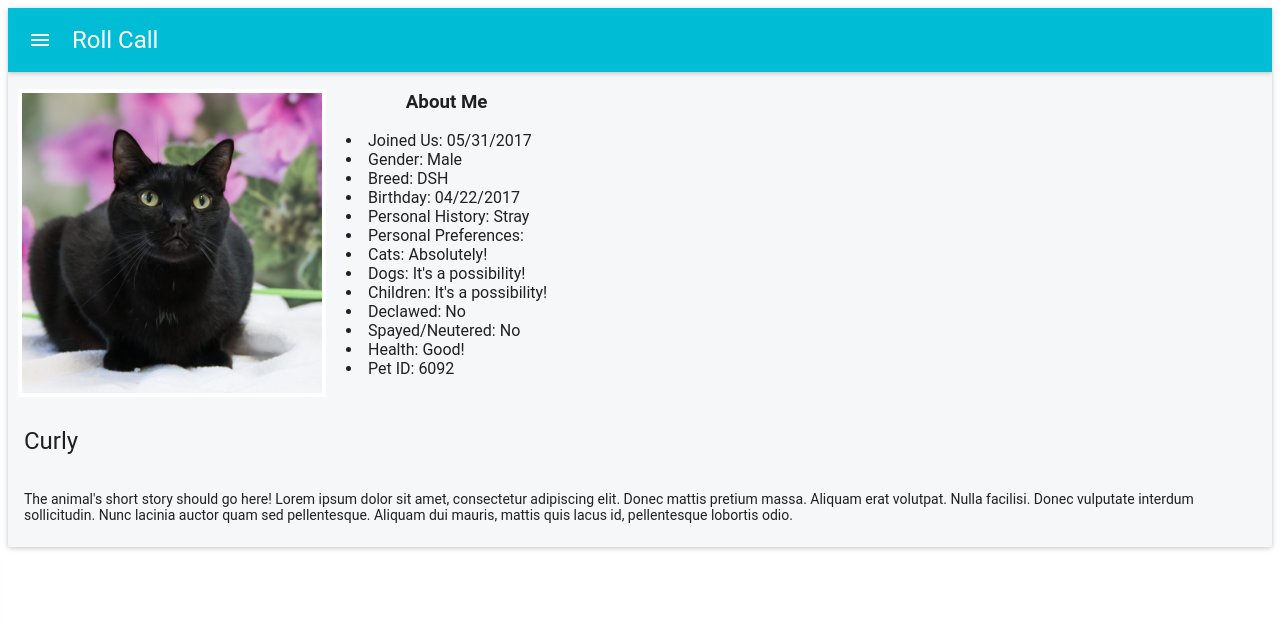
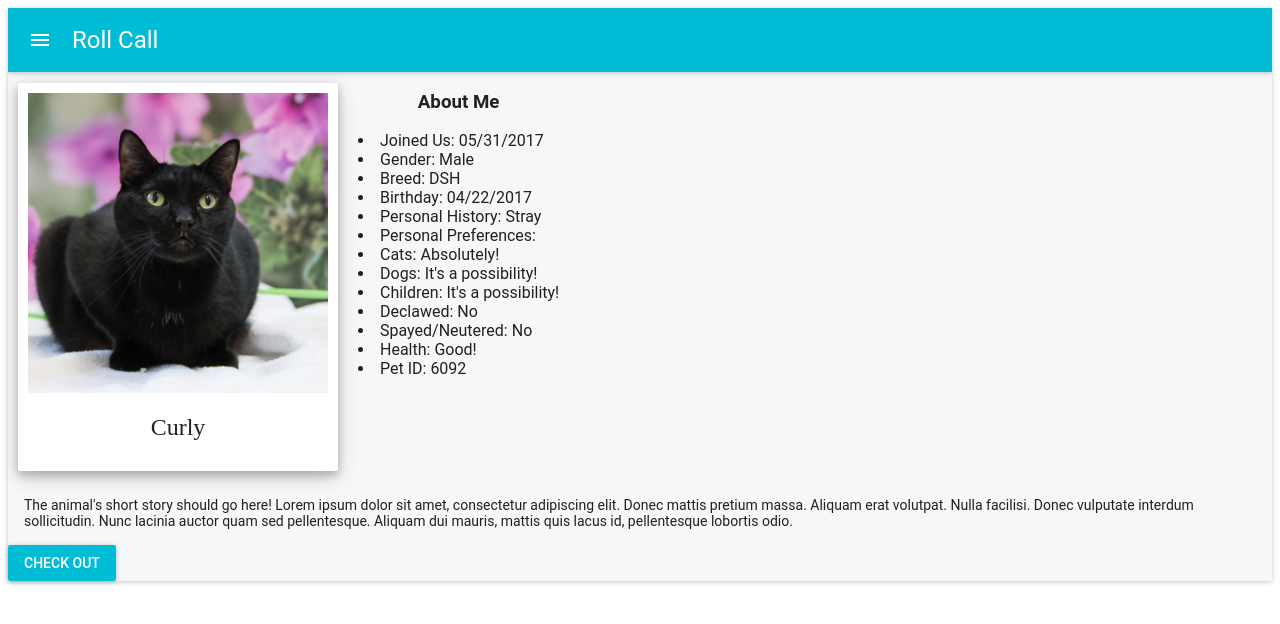
Before and after one commit to LyDawei/RollCall, a React (Create React App) app: page / in a window 1280 px wide. Shown: the top 624 px of the page. Built offline with nearby package versions, Linux system fonts and the light colour scheme.

Commit message:
Style changes, getting started on button to be built.

```diff
--- a/src/components/AnimalBio.jsx
+++ b/src/components/AnimalBio.jsx
@@ -3,14 +3,14 @@ import React, { Component } from 'react';
 
 var animalBio = {
   display: 'table-cell',
-  'vertical-align': 'text-top'
+  verticalAlign: 'text-top'
 };
 
 export default class AnimalBio extends Component {
   render() {
     return (
       <aside style={animalBio}>
-        <h3 style={{'text-align': 'center'}}>About Me</h3>
+        <h3 style={{textAlign: 'center'}}>About Me</h3>
         <li>Joined Us: 05/31/2017</li>
         <li>Gender: Male</li>
         <li>Breed: DSH</li>
--- /dev/null
+++ b/src/components/CheckOutButton.jsx
@@ -0,0 +1,13 @@
+import React, { Component } from 'react';
+import RaisedButton from 'material-ui/RaisedButton';
+
+
+export default class CheckOutButton extends Component {
+  render() {
+    return (
+      <div>
+        <RaisedButton primary={true} label='Check Out' />
+      </div>
+    );
+  }
+}
--- a/src/components/KennelCard.jsx
+++ b/src/components/KennelCard.jsx
@@ -1,11 +1,12 @@
 import React, { Component } from 'react';
 import { Card, CardMedia, CardTitle, CardText } from 'material-ui/Card';
 import AnimalBio from './AnimalBio';
+import CheckOutButton from './CheckOutButton';
 
 var cardStyle = {
   width: '100%',
   float: 'left',
-  'background-color': '#f6f7f9'
+  backgroundColor: '#f6f7f9'
   // margin: '1% 1% 1% 1%'
 };
 
@@ -16,18 +17,25 @@ var cardMediaStyle = {
 };
 
 var pictureWrapper = {
-  'background-color': '#fff',
+  backgroundColor: '#fff',
   margin: '10px',
-  'margin-right': '20px',
-  border: '4px solid #fff',
-  'border-style': 'solid',
-  'border-radius': '2px',
+  marginRight: '20px',
+  border: '10px solid #fff',
+  borderStyle: 'solid',
+  borderRadius: '2px',
   width: '300px',
+  boxShadow: '0 4px 8px 0 rgba(0, 0, 0, 0.2), 0 6px 20px 0 rgba(0, 0, 0, 0.19)'
+
 };
 
 var bioContainer = {
   display: 'table'
 };
+
+var cardTitle = {
+  textAlign: 'center',
+  fontFamily: 'cursive'
+}
 
 class KennelCard extends Component {
   render() {
@@ -36,16 +44,15 @@ class KennelCard extends Component {
         <Card style={cardStyle}>
           <div style={bioContainer}>
             <div style={{display: 'table'}}>
-
               <div style={pictureWrapper}>
                 <CardMedia style={cardMediaStyle}>
                   <img src="/assets/curly.jpg" alt="Description of cat" />
                 </CardMedia>
+                <CardTitle style={cardTitle} title="Curly" />
               </div>
               <AnimalBio/>
             </div>
           </div>
-          <CardTitle title="Curly" />
           <CardText>
             The animal's short story should go here!
               Lorem ipsum dolor sit amet, consectetur adipiscing elit.
@@ -53,6 +60,7 @@ class KennelCard extends Component {
               Donec vulputate interdum sollicitudin. Nunc lacinia auctor quam sed pellentesque.
               Aliquam dui mauris, mattis quis lacus id, pellentesque lobortis odio.
           </CardText>
+          <CheckOutButton/>
         </Card>
       </div>
     );
```
